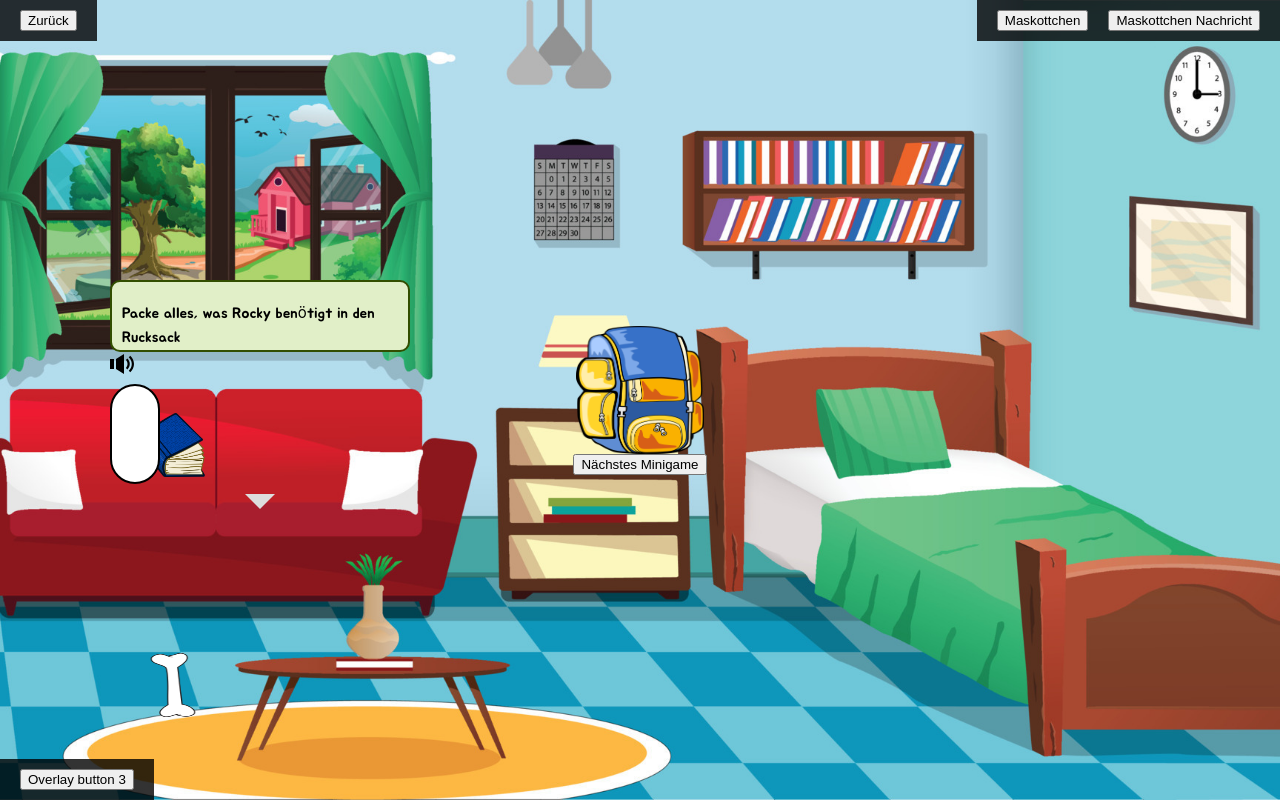
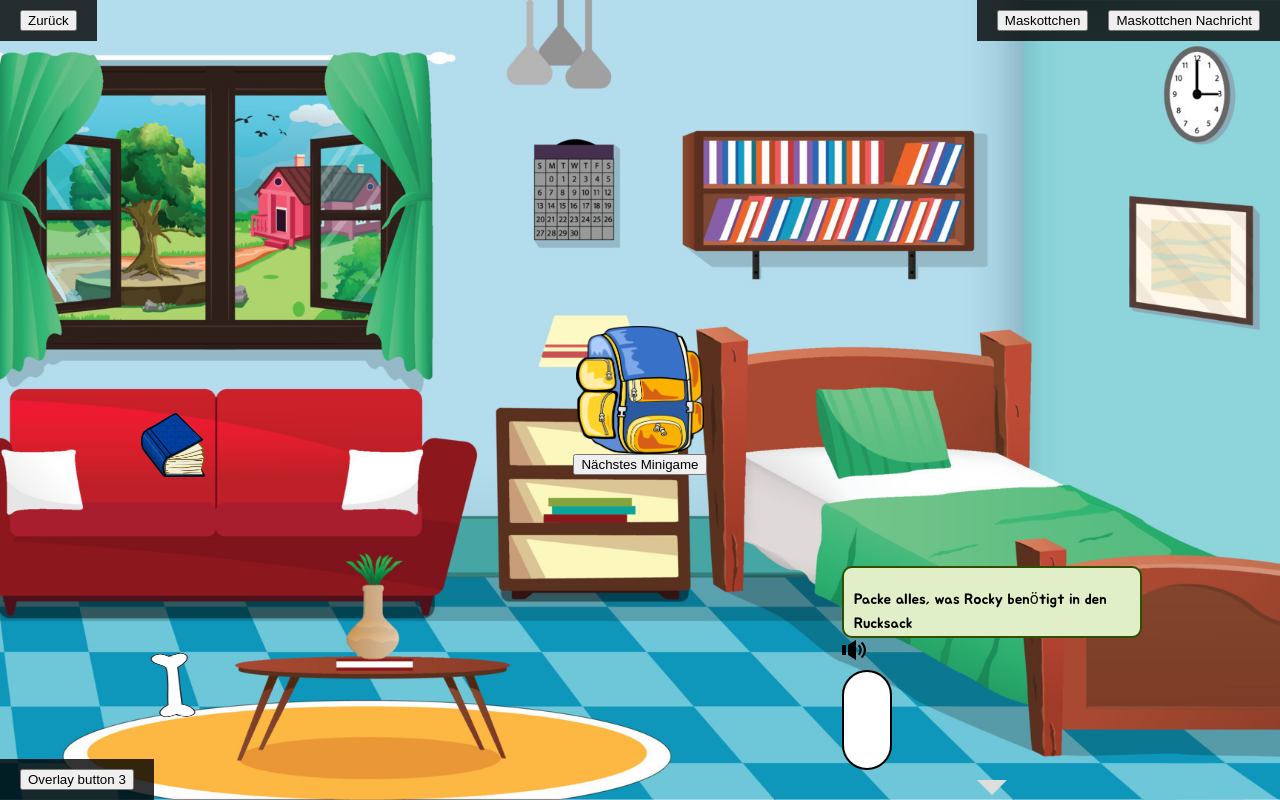
Before and after one commit to schule4-0/pets, a Vue app: page /pets/dog/stages/1 in a window 1280 px wide. Built offline with nearby package versions, Linux system fonts and the light colour scheme.

Commit message:
undo position of mascot

```diff
--- a/src/components/MascotItem.vue
+++ b/src/components/MascotItem.vue
@@ -38,11 +38,6 @@ function readMessage() {
 <style scoped lang="scss">
 .mascot-container {
   padding: 10px;
-  // mascot on the left side
-  position: fixed;
-  top: 270px;
-  left: 100px;
-  z-index: 1000;
 }
 
 .mascot {
```
